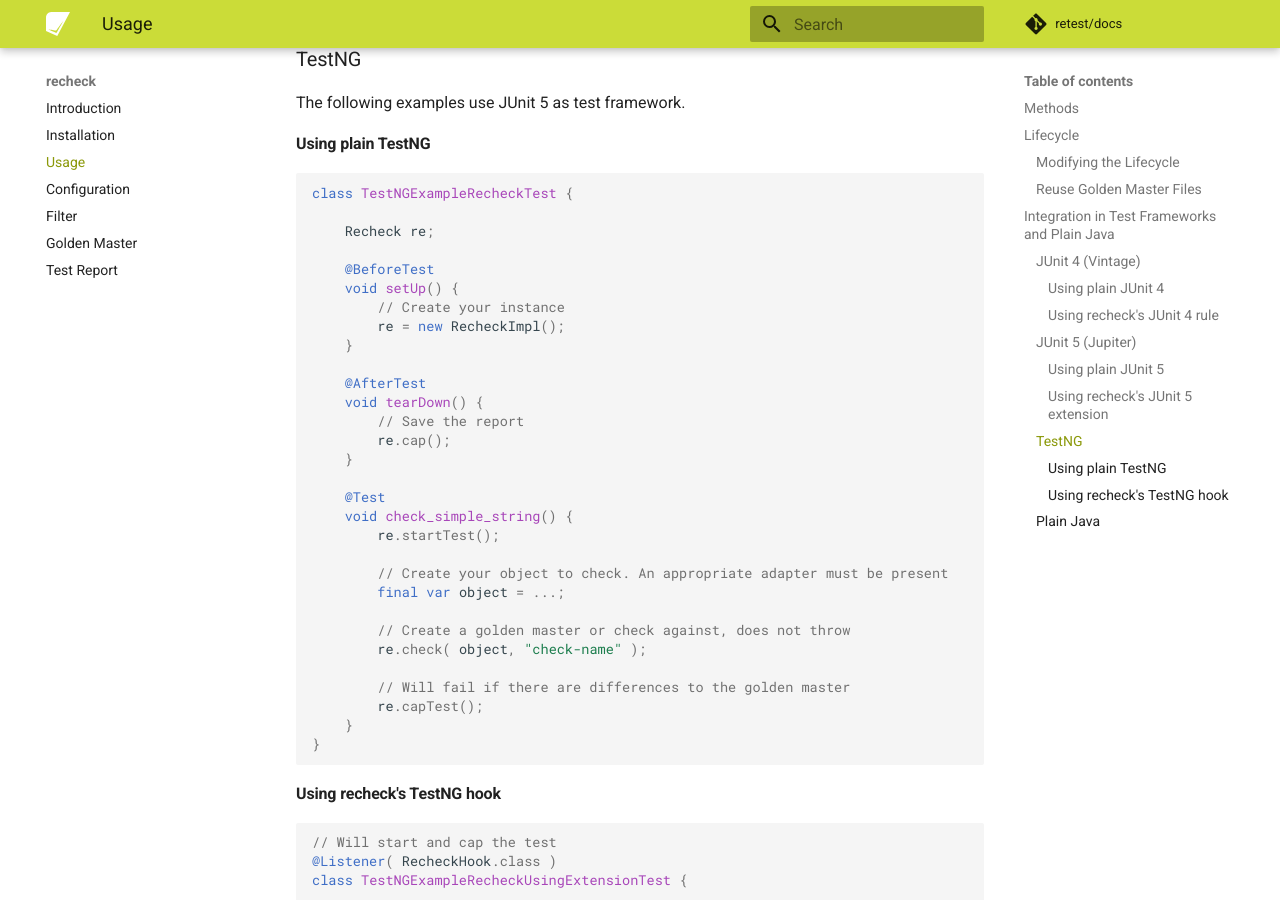
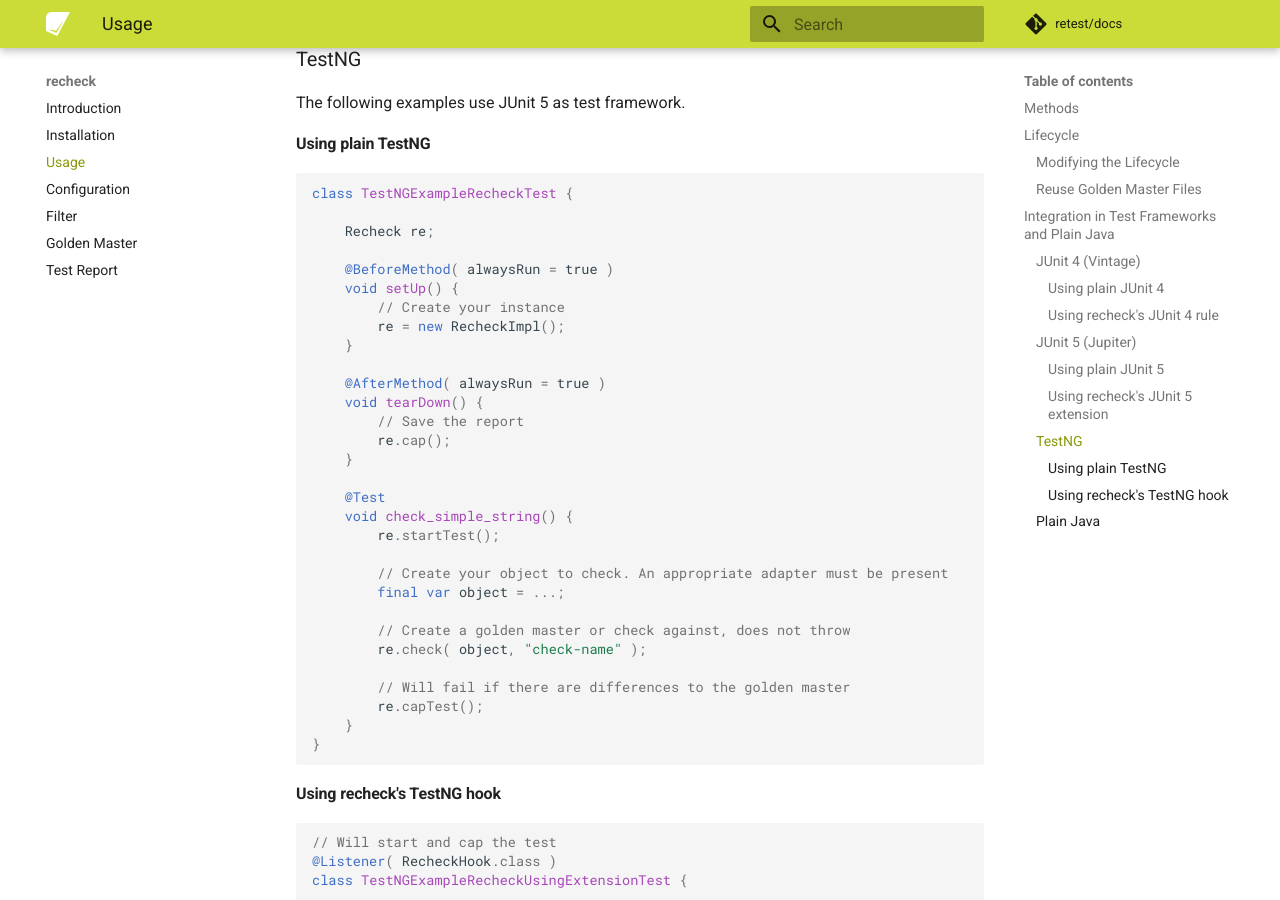
Before and after one commit to retest/docs, an MkDocs documentation site: the page built from docs/recheck/introduction/usage.md, in a window 1280 px wide and 900 px high, scrolled down 5076 px. Built offline with MkDocs 1.6.1 and Material for MkDocs 9.7.7, drawn with Linux system fonts in a browser that asks for light colours; comment, search, counter and statistics services are not loaded.

Commit message:
Use correct configuration to execute before method

```diff
--- a/docs/recheck/introduction/usage.md
+++ b/docs/recheck/introduction/usage.md
@@ -215,13 +215,13 @@
 
 	Recheck re;
 
-	@BeforeTest
+	@BeforeMethod( alwaysRun = true )
 	void setUp() {
 		// Create your instance
 		re = new RecheckImpl();
 	}
 
-	@AfterTest
+	@AfterMethod( alwaysRun = true )
 	void tearDown() {
 		// Save the report
 		re.cap();
```
